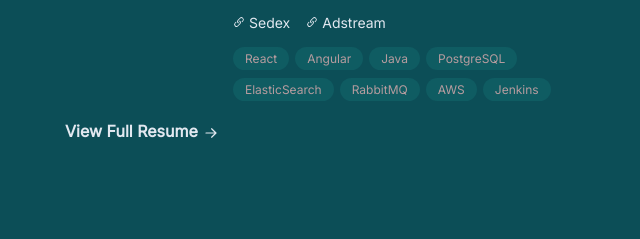
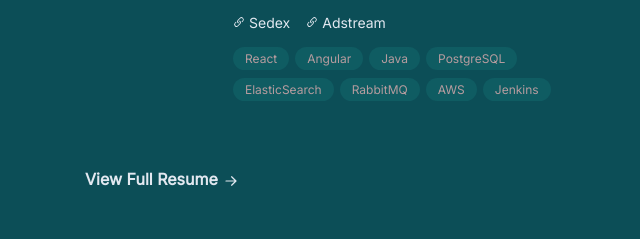
Before and after one commit to sarv19/sarv19.github.io, a React (Vite) app: page /#projects in a window 1280 px wide. Shown: the part 1420-1659 px from the top of the page, without its empty margins (583-1223 px from the left). Built offline with nearby package versions, Linux system fonts and the light colour scheme.

Commit message:
update style

```diff
--- a/src/styles/experience.scss
+++ b/src/styles/experience.scss
@@ -137,11 +137,17 @@
     }
 
     &-resume {
-        margin-top: 3rem;
+        margin-top: 1rem;
+        display: block;
         text-decoration: none;
         font-size: 16px;
         color: $text-main;
         font-weight: 600;
+
+        @media (min-width: 1024px) {
+            padding: 0 20px;
+            margin-top: 3rem;
+        }
 
         svg {
             width: 16px;
```
